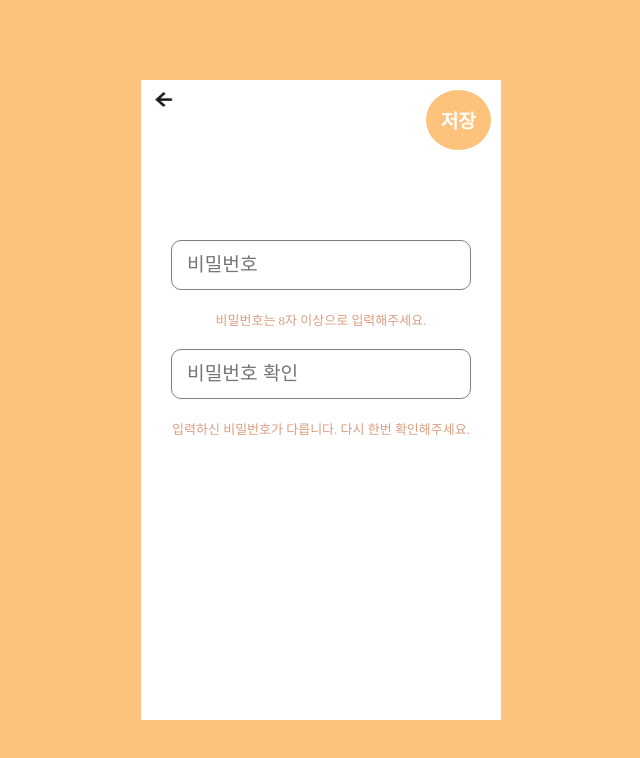
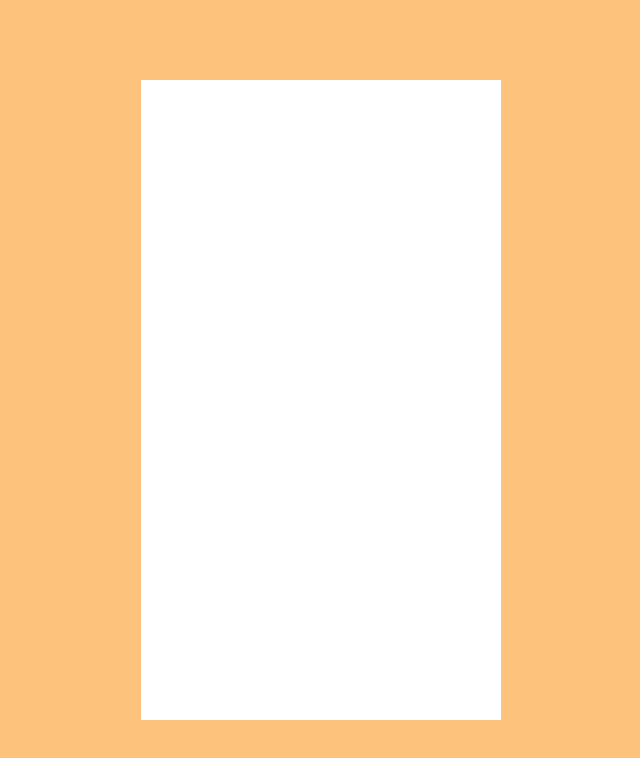
Before and after one commit to codestates/fooding-bot-client, a React (Create React App) app in the folder fooding-bot-app/: page / in a window 1280 px wide. Shown: the top 758 px of the page, without its empty margins (319-959 px from the left). Built offline with nearby package versions, Linux system fonts and the light colour scheme.

Commit message:
add Password layout/UI

```diff
--- a/fooding-bot-app/src/App.js
+++ b/fooding-bot-app/src/App.js
@@ -3,7 +3,7 @@ import './App.css';
 // import SignupContainer from './pages/SignupContainer';
 // import ProfileContainer from './pages/ProfileContainer'
 // import MyFoodingContainer from './pages/MyFoodingContainer';
-import PasswordContainer from './pages/PasswordContainer';
+// import PasswordContainer from './pages/PasswordContainer';
 
 class App extends React.Component {
 
@@ -14,7 +14,7 @@ class App extends React.Component {
                     {/* <SignupContainer /> */}
                     {/* <ProfileContainer /> */}
                     {/* <MyFoodingContainer /> */}
-                    <PasswordContainer />
+                    {/* <PasswordContainer /> */}
                 </div>
             </div>
         )
```
